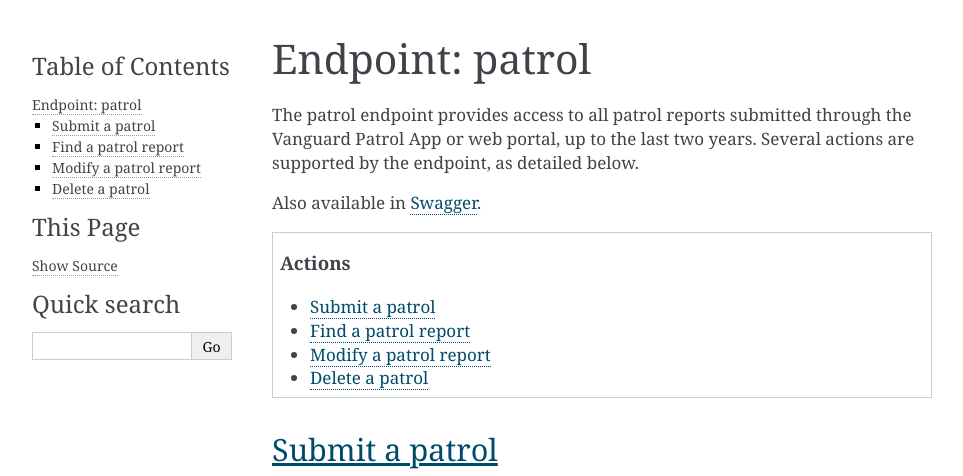
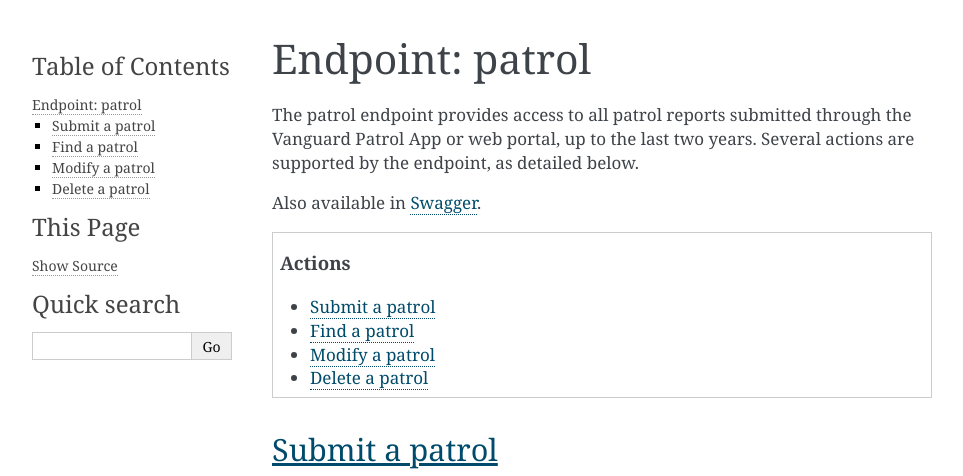
Before and after one commit to OfficePop/SphinxSite, a Sphinx documentation site: the page built from doc/index.rst, in a window 1280 px wide and 900 px high, cut to the strip 0-476 px from the top of the window. Shown: the whole strip, without its empty margins (148-1111 px from the left). Built offline with Sphinx 7.4.7, drawn with Linux system fonts in a browser that asks for light colours; some of the changed text lies outside the part shown.

Commit message:
Update index.rst

```diff
--- a/doc/index.rst
+++ b/doc/index.rst
@@ -108,14 +99,18 @@ Submit a patrol
      }
    }
 
+ **Responses**
+
 +------+---------------------------+
 | Code |  Description              |
 +======+===========================+
-| 400  | Invalid or missing input. |
+| 200  | Successful operation.     |
++------+---------------------------+
+| 400  |  Invalid or missing input.|
 +------+---------------------------+
 
-Find a patrol report
-=====================================
+Find a patrol
+===============
 
 .. http:get:: https://api.vanguard.com/patrol/{PatrolID}
 .. http:get:: https://api.vanguard.com/patrol/{Date}
@@ -196,8 +191,8 @@ Find a patrol report
 | 404  | Patrol not found.         |
 +------+---------------------------+
 
-Modify a patrol report
-=====================================
+Modify a patrol
+==================
 
 .. http:put:: https://api.vanguard.com/patrol/{PatrolID}
 
@@ -223,7 +218,7 @@ Modify a patrol report
 +------+---------------------------+
 
 Delete a patrol
-=======================================
+==================
 
 .. http:delete:: https://api.vanguard.com/patrol/{patrolID}
 
```
Also changed, not shown: other parts of doc/index.rst (+1 -10 lines).
